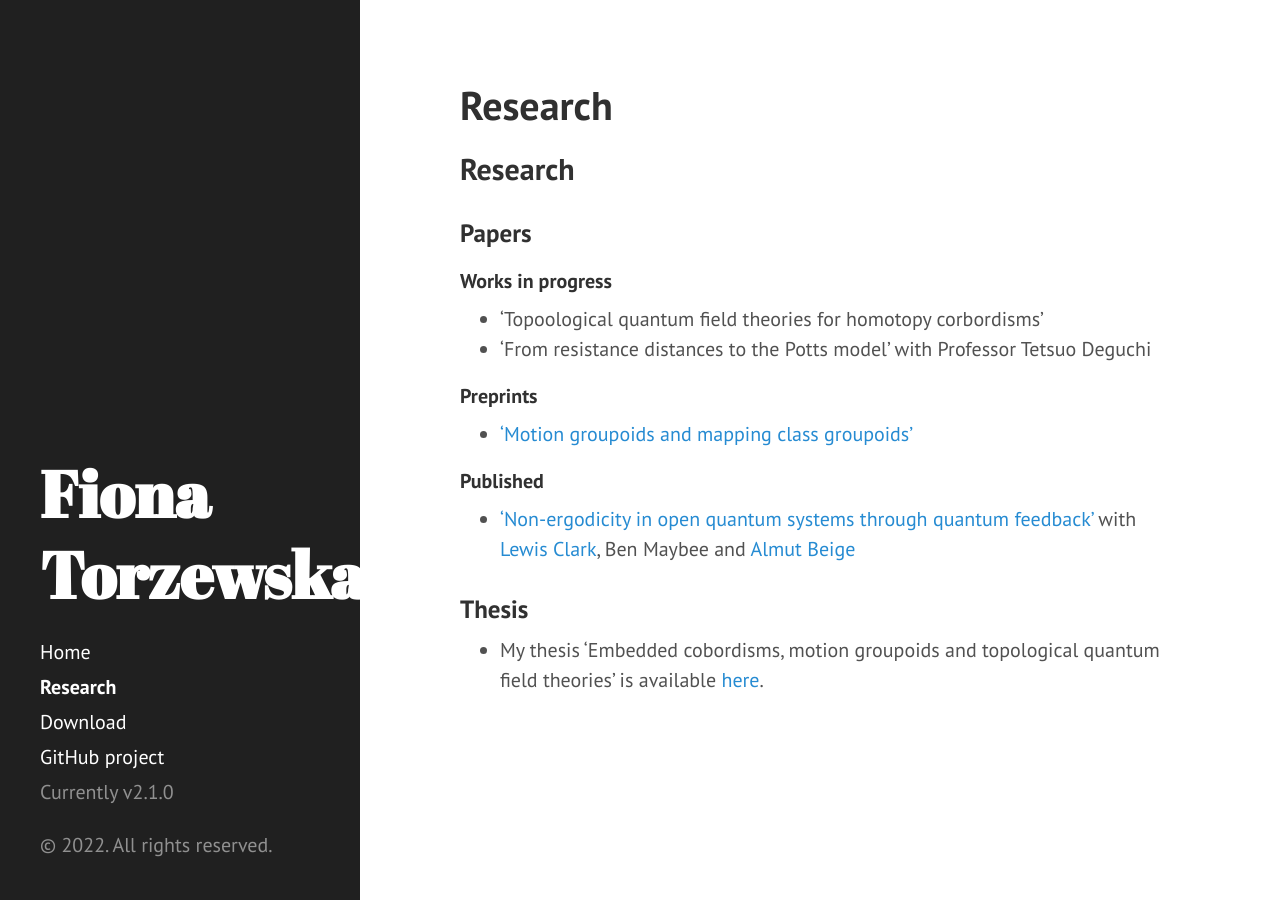
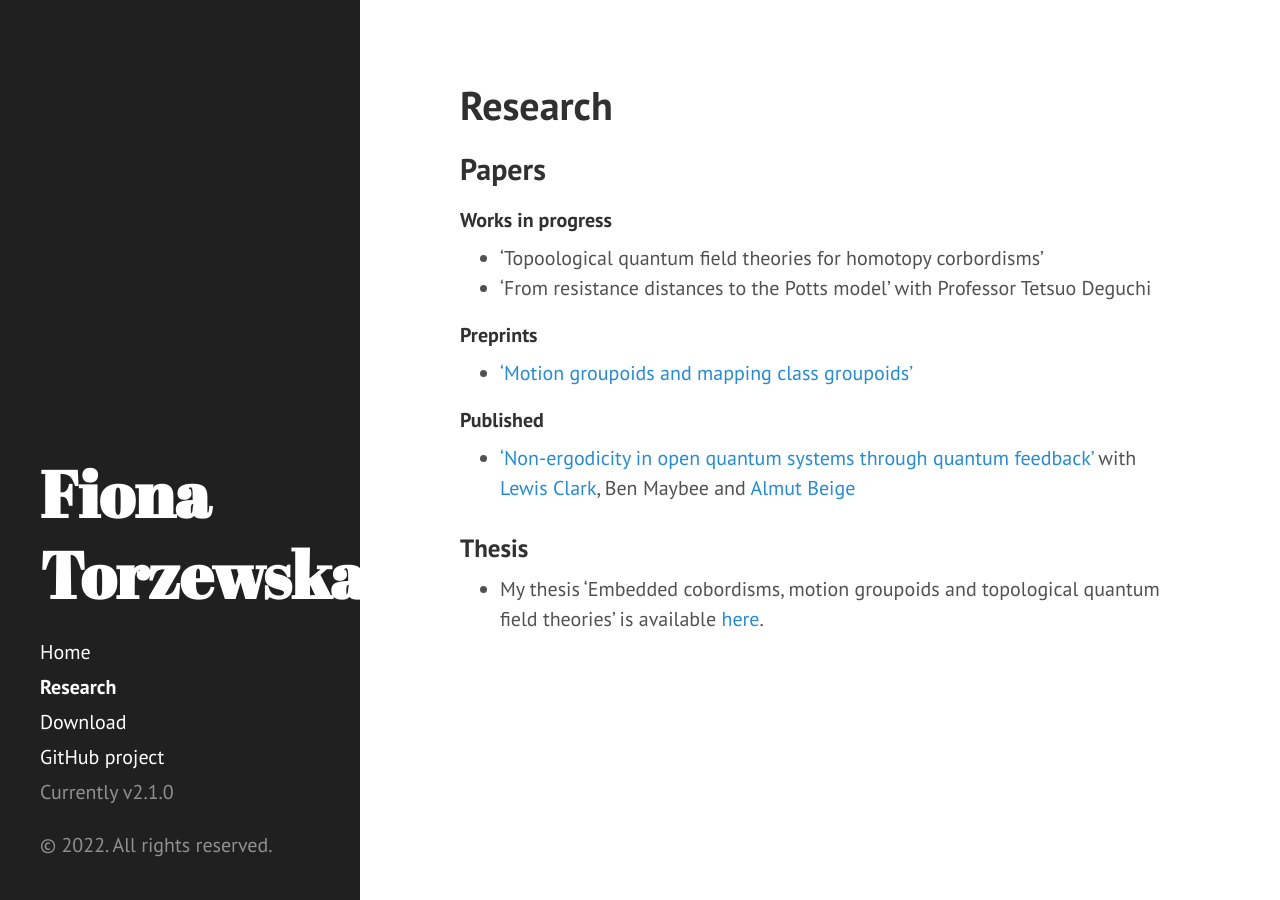
Before and after one commit to fionatorzewska/fionatorzewska.github.io, a Jekyll site: the page built from research.md, in a window 1280 px wide. Built offline with Jekyll 4.4.1, drawn with Linux system fonts in a browser that asks for light colours; Markdown is read by kramdown in place of the engine named in the settings.

Commit message:
Update research.md

```diff
--- a/research.md
+++ b/research.md
@@ -3,9 +3,8 @@ layout: page
 title: Research
 ---
 
-## Research
 
-### Papers
+## Papers
 
 #### Works in progress
 - 'Topoological quantum field theories for homotopy corbordisms'
```
